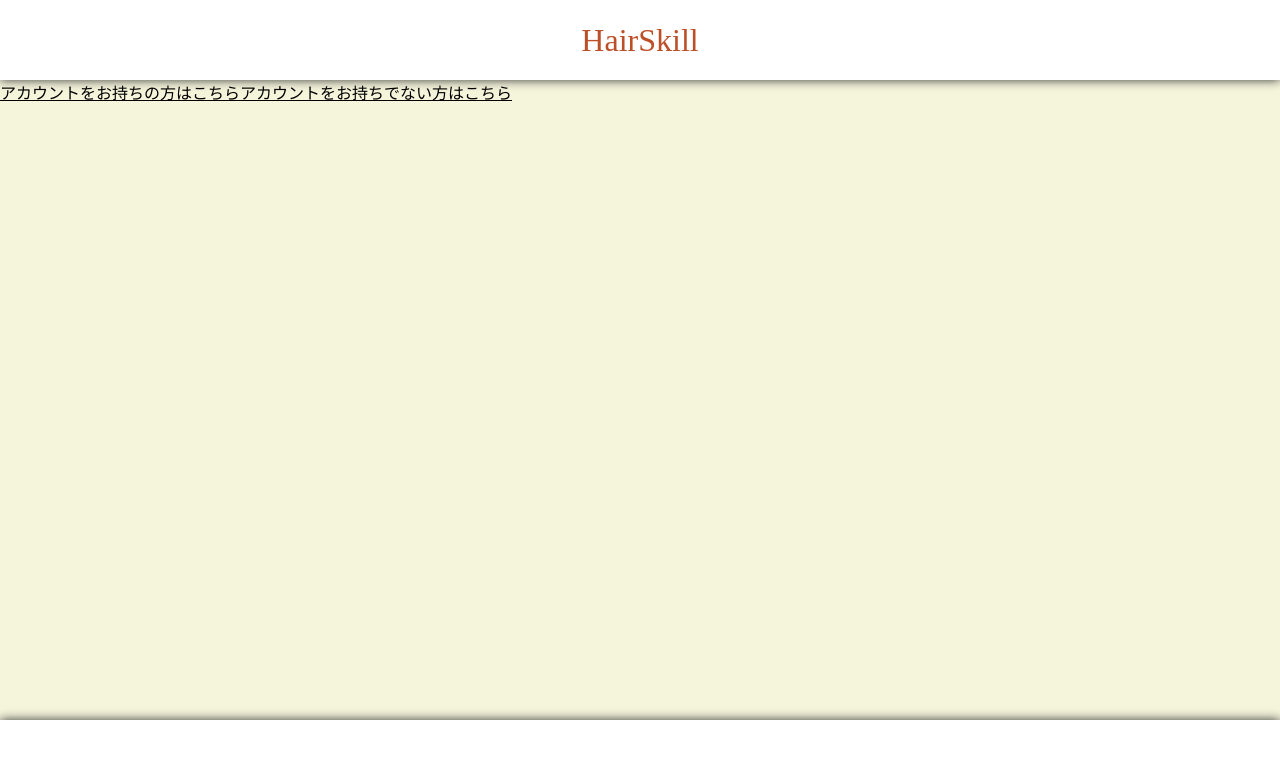
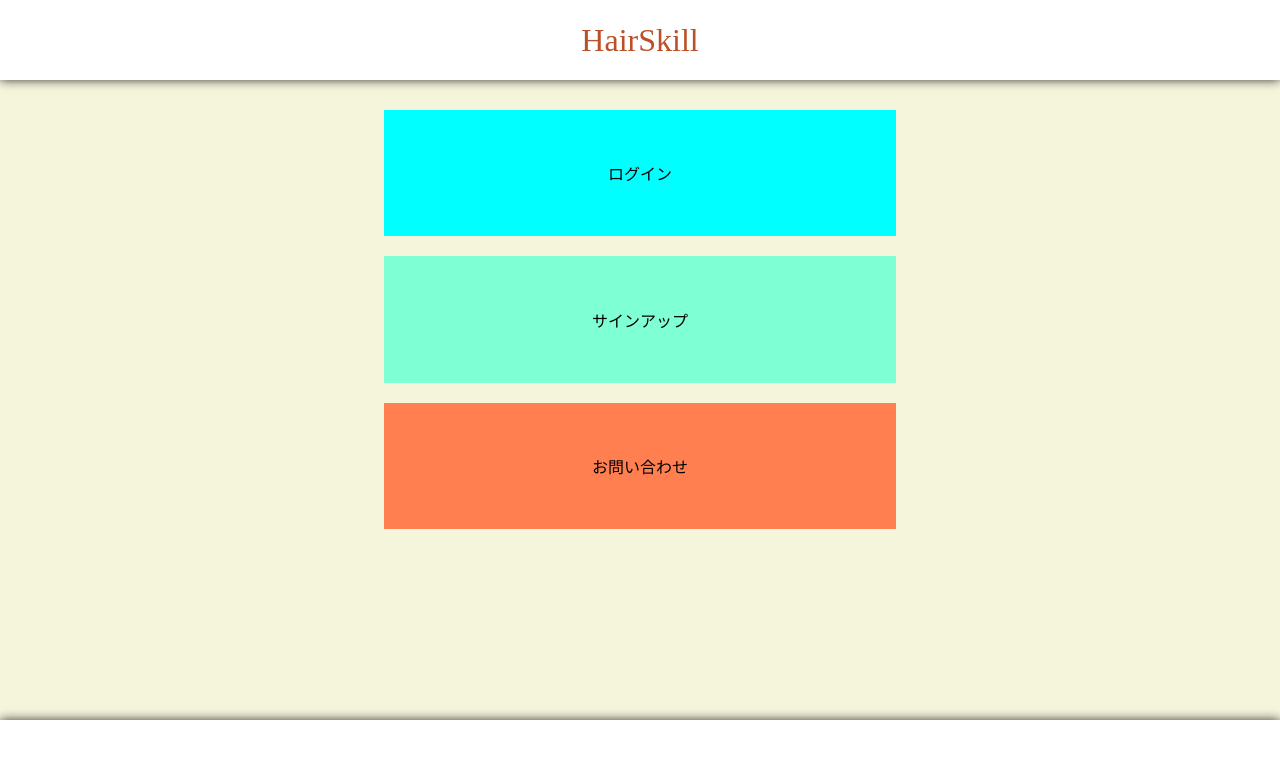
Before and after one commit to chobi0228/hairskill, a Next.js app in the folder frontend/app/: page / in a window 1280 px wide. Shown: the top 758 px of the page. Built offline with nearby package versions, Linux system fonts and the light colour scheme.

Commit message:
front/top_page

```diff
--- a/frontend/app/src/pages/index.tsx
+++ b/frontend/app/src/pages/index.tsx
@@ -14,9 +14,10 @@
         <link rel="icon" href="/favicon.ico" />
       </Head>
       <section className="top">
-        <div className="top__navigation}">
-          <Link href={"/users/login"}>アカウントをお持ちの方はこちら</Link>
-          <Link href={"/users/sign_up"}>アカウントをお持ちでない方はこちら</Link>
+        <div className="top__navigation">
+          <Link href={"/users/login"} className="top__navigation__login">ログイン</Link>
+          <Link href={"/users/sign_up"} className="top__navigation__sign_up">サインアップ</Link>
+          <Link href={"/users/sign_up"} className="top__navigation__contact">お問い合わせ</Link>
         </div>
       </section>
     </>
--- a/frontend/app/src/styles/globals.scss
+++ b/frontend/app/src/styles/globals.scss
@@ -13,11 +13,13 @@
 }
 .contaiainer {
   width: 100%;
-  min-height: 100vh;
   position: relative;
 }
 main {
   height: 100%;
-  padding: 80px 0;
+  padding: 100px 0;
   min-height: 100vh;
 }
+a {
+  text-decoration: none;
+}
--- a/frontend/app/src/styles/home/top.scss
+++ b/frontend/app/src/styles/home/top.scss
@@ -1,3 +1,24 @@
+@import "../mixins/layout_mixin";
 .top {
-width: 100%;
+    width: 100%;
+    text-align: center;
+    @media (max-width: 500px) {
+        margin: 50% auto;
+    }
+    &__navigation {
+        width: 40%;
+        text-align: center;
+        display: inline-grid;
+
+        &__login {
+            @include useTopPageNavigation(aqua);
+        }
+        &__sign_up {
+            @include useTopPageNavigation( aquamarine);
+        }
+        &__contact {
+            @include useTopPageNavigation( coral);
+        }
+    }
+
 }
--- a/frontend/app/src/styles/mixins/layout_mixin.scss
+++ b/frontend/app/src/styles/mixins/layout_mixin.scss
@@ -17,4 +17,10 @@
     background-color: #fff;
     box-shadow: 0 0 10px #333;
 
-  }
+}
+@mixin useTopPageNavigation($background-color){
+    padding: 10%;
+    margin: 10px 0;
+    background-color: $background-color;
+
+}
```
